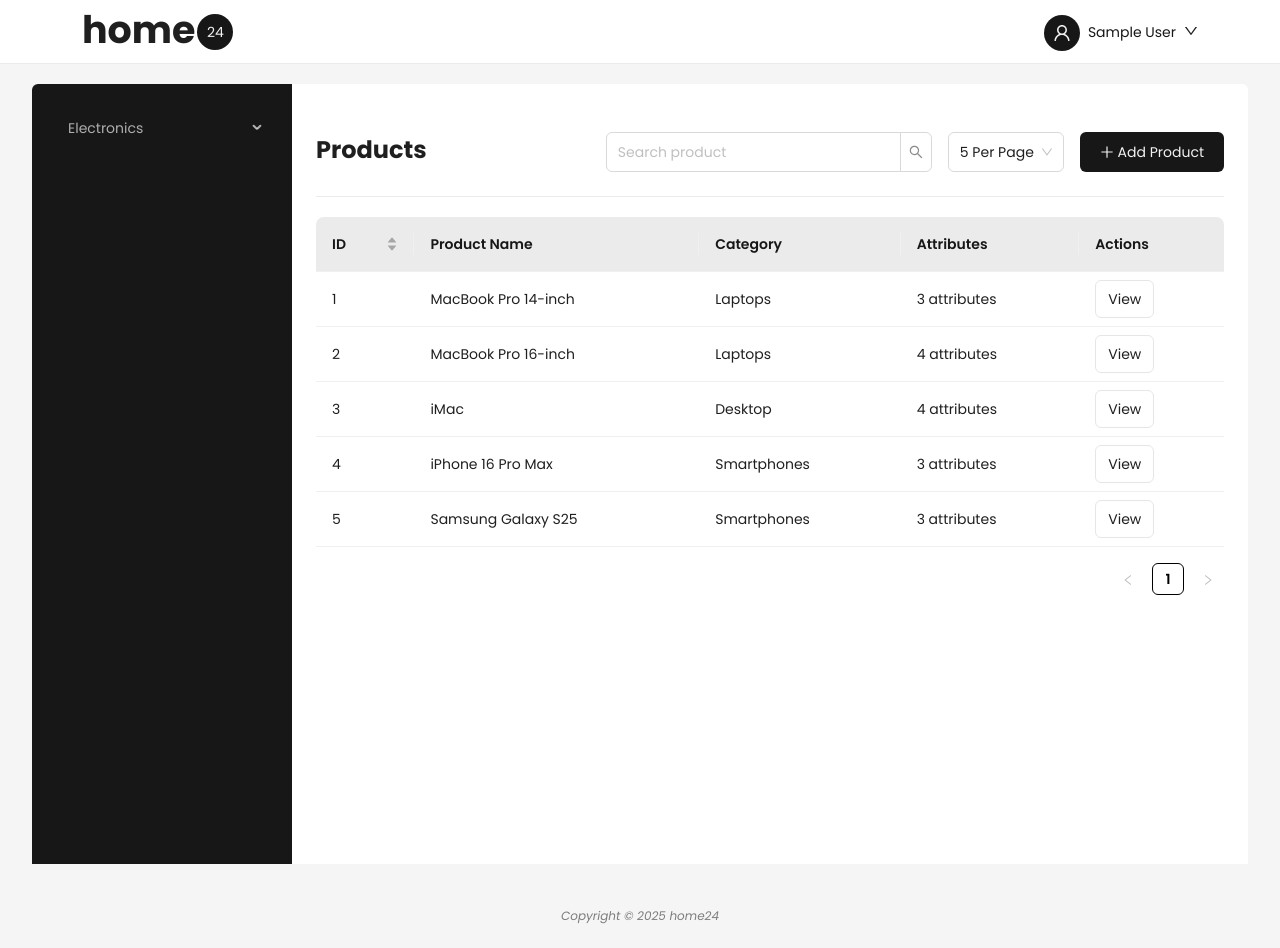
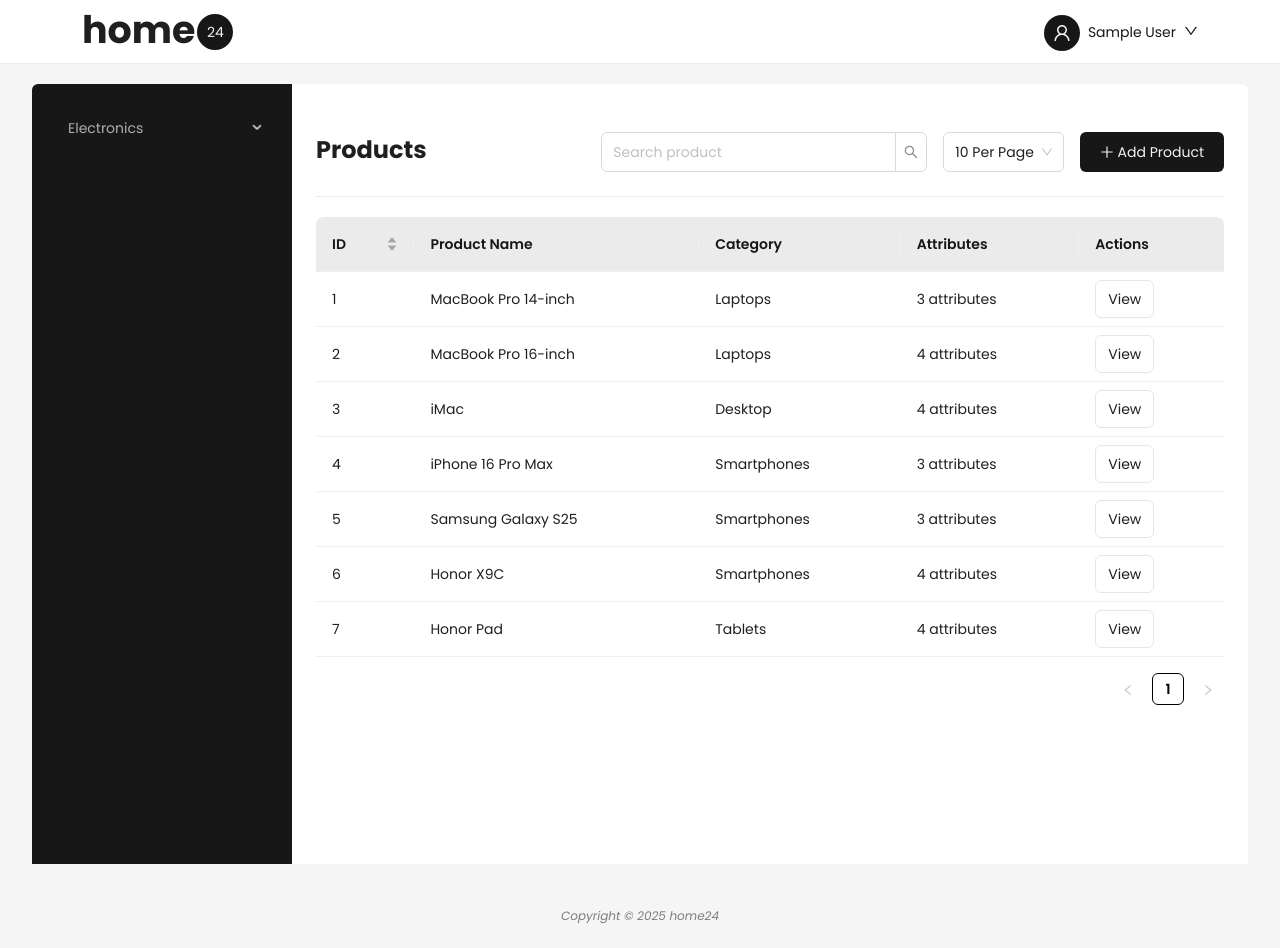
Before and after one commit to kacMadushan/bxp-frontend-app, a React (Create React App) app: page /products in a window 1280 px wide. Built offline with nearby package versions, Linux system fonts and the light colour scheme; sample sign-in values are in the browser's storage.

Commit message:
Add products limit

```diff
--- a/src/components/AttributesListItem.tsx
+++ b/src/components/AttributesListItem.tsx
@@ -1,5 +1,5 @@
 import { Card, Flex, Typography, Button } from 'antd';
-import { DeleteOutlined, EditOutlined } from '@ant-design/icons';
+import { DeleteOutlined } from '@ant-design/icons';
 
 import { AttributeValue } from '../types/attributeValue.interface';
 import { useProductsContext } from '../context/ProductsProvider';
--- a/src/pages/EditProductPage.tsx
+++ b/src/pages/EditProductPage.tsx
@@ -1,14 +1,9 @@
-import { useParams } from 'react-router-dom';
 import { Card } from 'antd';
-
-import { useProductsContext } from '../context/ProductsProvider';
 
 import PageHeading from '../components/PageHeading';
 //import ProductForm from '../components/ProductForm';
 
 const EditProductPage = () => {
-    const productId = useParams();
-    const { getProductById } = useProductsContext();
     return (
         <Card className='page-wrapper'>
             <PageHeading title='Edit Product' />
--- a/src/pages/ProductsPage.tsx
+++ b/src/pages/ProductsPage.tsx
@@ -9,7 +9,7 @@
 
 const ProductsPage = () => {
     const [searchQuery, setSearchQuery] = useState<string>('');
-    const [pageSize, setPageSize] = useState<number>(5);
+    const [pageSize, setPageSize] = useState<number>(10);
 
     const { products, activeCategory, getCategoryById } = useProductsContext();
     const page = 1;
@@ -29,7 +29,6 @@
             (product) =>
                 product.name.toLowerCase().includes(searchQuery.toLowerCase()) && (activeCategory ? product.category_id === activeCategory : product)
         );
-    console.log(filteredProducts);
     return (
         <Card className='page-wrapper'>
             <ProductsFilterOption
```
Also changed, not shown: package.json (+1 -10 lines), 1 other file (tests, documents, lock files or other folders).
